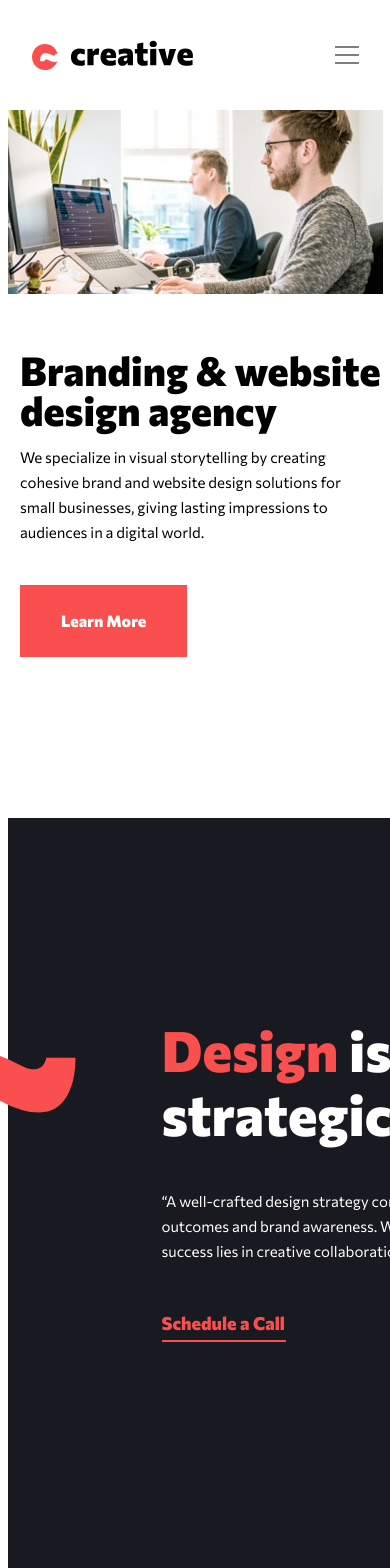
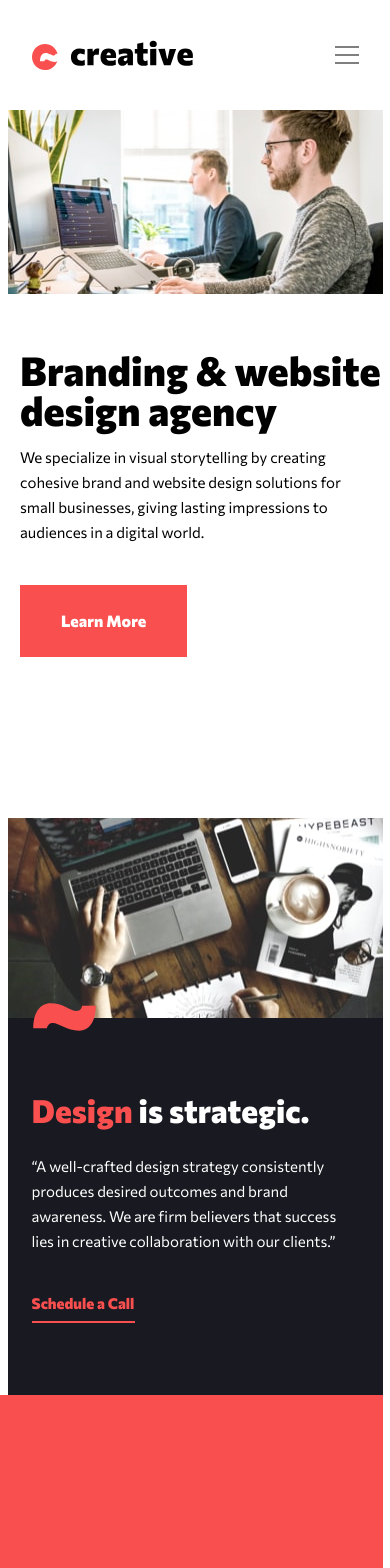
Before and after one commit to danielopq/creative, a React (Vite) app: page / in a window 390 px wide. Shown: the top 1568 px of the page. Built offline with nearby package versions, Linux system fonts and the light colour scheme.

Commit message:
design.css - mobile version done

```diff
--- a/src/components/approach/approach.css
+++ b/src/components/approach/approach.css
@@ -99,4 +99,61 @@
 
 /*############################## MOBILE VERSION ##############################*/
 
-@media screen and (max-width:767px) {}
+@media screen and (max-width:767px) {
+    #approach{
+        width: inherit;
+        height: 1100px;
+        margin-top: 0px;
+        display: inline-flex;
+        align-items: flex-start;
+        justify-content: flex-end;
+    }
+
+    #approach h2{
+        width: 540px;
+        height: 192px;
+        margin: 400px -144px 0px 0px;
+        z-index: 1;
+        color: black;
+    }
+
+    #approach-content{
+        height: inherit;
+        width: 895px;
+        background-color: var(--red);
+    }
+
+    #approach-guidelines{
+        width: 504px;
+        height: auto;
+        display:flex;
+        margin: 200px 0px 0px 285px;
+        flex-direction: column;
+    }
+
+    .guideline-container{
+        color: white;
+        margin-bottom: 56px;
+    }
+
+    .guideline-point-number{
+        width: inherit;
+        height: 88px;
+        font: 800 80px/88px 'Commissioner-ExtraBold';
+        opacity:0.25;
+    }
+
+    .guideline-point-content{
+        width: 445px;
+        height: auto;
+        float: right;
+        margin-top: -44px;
+    }
+
+    .guideline-point-header{
+        width: inherit;
+        height: 32px;
+        font: 400 20px/32px 'Commissioner-ExtraBold';
+        margin-bottom: 24px;
+    }
+}
--- a/src/components/design/design.css
+++ b/src/components/design/design.css
@@ -93,4 +93,44 @@
 
 /*############################## MOBILE VERSION ##############################*/
 
-@media screen and (max-width:767px) {}
+@media screen and (max-width:767px) {
+    #design{
+        width: inherit;
+        height: 577px;
+        display: flex;
+        flex-direction: column;
+    }
+
+    #design-mainPic{
+        width: inherit;
+        height: 200px;
+        background: url('./img/designMainPic-mobile.jpg') center/375px no-repeat;
+    }
+
+    #design-content{
+        width: inherit;
+        height: 377px;
+        padding-top: 0px;
+    }
+
+    #design-content > div{
+        width: 327px;
+        height: 320px;
+        margin: -15px 0px 0px;
+        padding: 87px 0px 0px 24px;
+        background: url('./img/bg-pattern-wave-red.svg') 25px 0%/63px no-repeat;
+    }
+
+    #design-content p{
+        width: 327px;
+        margin-top: 24px;
+    }
+
+    #design-button{
+        width: 103px;
+        height: 29px;
+        margin-top: 40px;
+        padding: 0px 0px 9px 0px;
+        font: 400 15px/18px 'Commissioner-ExtraBold';
+    }
+}
--- a/src/index.css
+++ b/src/index.css
@@ -105,6 +105,10 @@ h2 {
         font: 800 40px/40px 'Commissioner-ExtraBold';
     }
 
+    h2 {
+        font: 800 32px/40px 'Commissioner-ExtraBold';
+    }
+
     .mainText {
         font: 400 15px/25px 'Commissioner-Regular';
     }
```
